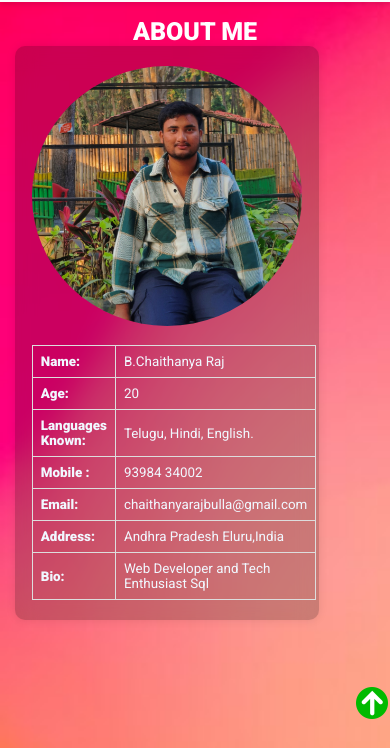
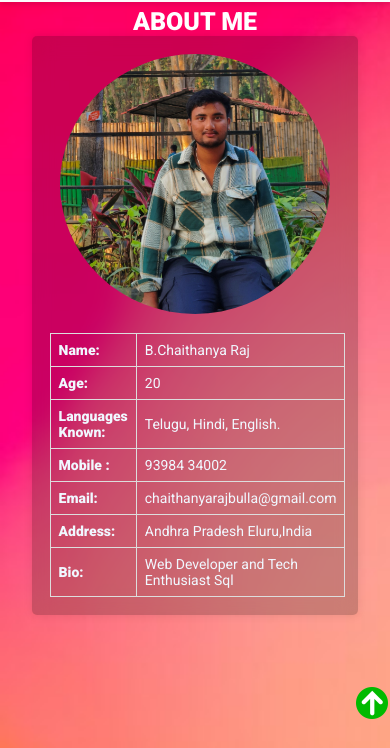
Before and after one commit to Chaithanyarajbulla/Portfolio, a plain HTML site: page index.html in a window 390 px wide. Shown: the part 96-844 px from the top of the page. Drawn offline with nearby package versions, Linux system fonts and the light colour scheme.

Commit message:
Update style.css

```diff
--- a/style.css
+++ b/style.css
@@ -719,13 +719,15 @@ footer {
   table {
   width: 100%;
   color: aliceblue;
-  font-size: 13.4px;
+  font-size: 14px;
   padding-left: 0px;
   margin-top: 19px;
-  margin-left: 14px;
+  margin-left: 5px;
   border-collapse: collapse;
 }
-
+#about {
+      padding: 5px;
+}
   .scroll {
     position: relative;
     display: flex;
@@ -752,12 +754,13 @@ footer {
         background-color: rgba(0, 0, 0, 0.2);
         backdrop-filter: blur(10px);
         display: flex;
-    padding: 20px;
-    border-radius: 10px;
+        padding: 18px;
+        border-radius: 5px;
         box-shadow: 0 0 10px rgba(0, 0, 0, 0.1);
         text-align: center;
-    width: 19rem;
-    margin-left:0px;
+        width: 326px;
+        margin-left: auto;
+        margin-right: auto;
         justify-content: space-around;
         align-items: center;
         flex-direction: column;
```
Lines whose indentation alone changed are shown as unchanged.
